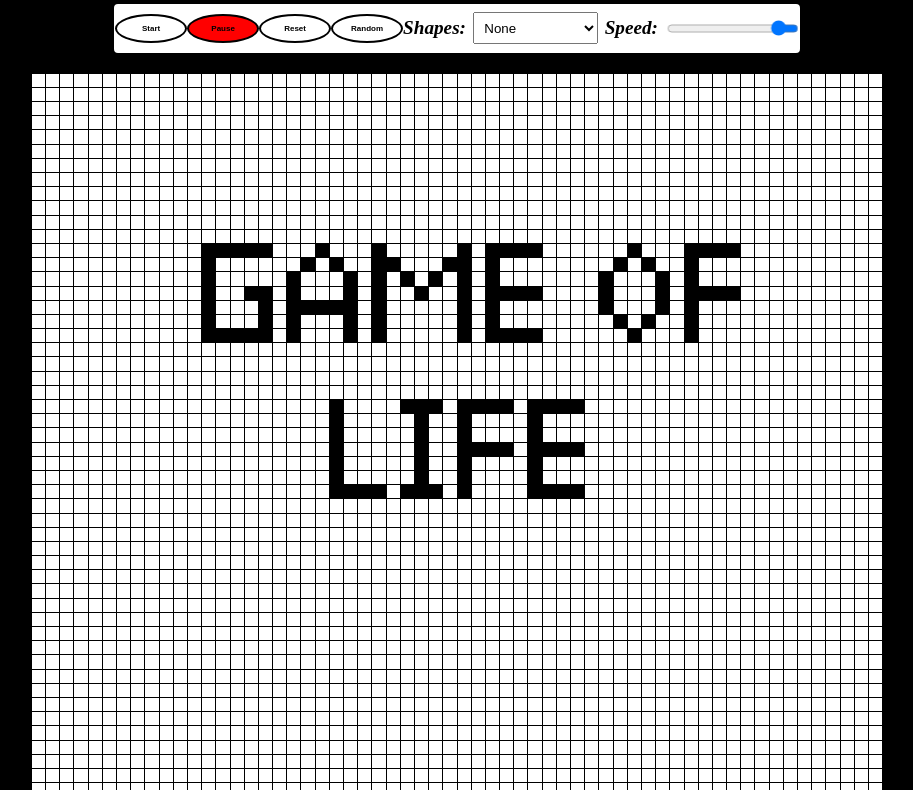
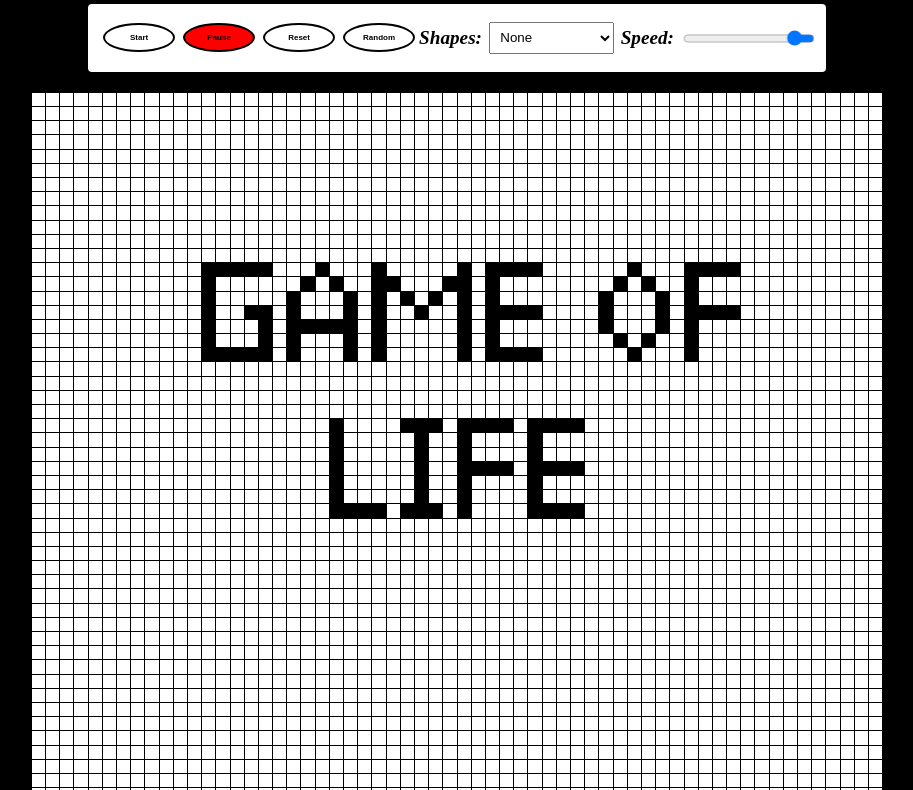
Before and after one commit to waseemhathot/Conway-s-Game-Of-Life, a plain HTML site: page index.html in a window 1280 px wide. Shown: the part 120-910 px from the top of the page, without its empty margins (183-1096 px from the left). Drawn offline with Linux system fonts and the light colour scheme.

Commit message:
more design changes

```diff
--- a/media-style.css
+++ b/media-style.css
@@ -23,6 +23,8 @@
     .range-input{
         font-size: 0.5em;
     }
+
+
 }
 
 
--- a/style.css
+++ b/style.css
@@ -80,7 +80,7 @@ html{
     position:fixed;
     left: 1em;
     background-color: var(--user-input-color);
-    padding: 0.1em;
+    padding: 0.7em;
 }
 
 .user-input__label{
@@ -113,6 +113,7 @@ html{
     outline: none;
     font-weight: bold;
     width: 9em;
+    margin: 0.5em;
 }
 
 .button--white{
```
